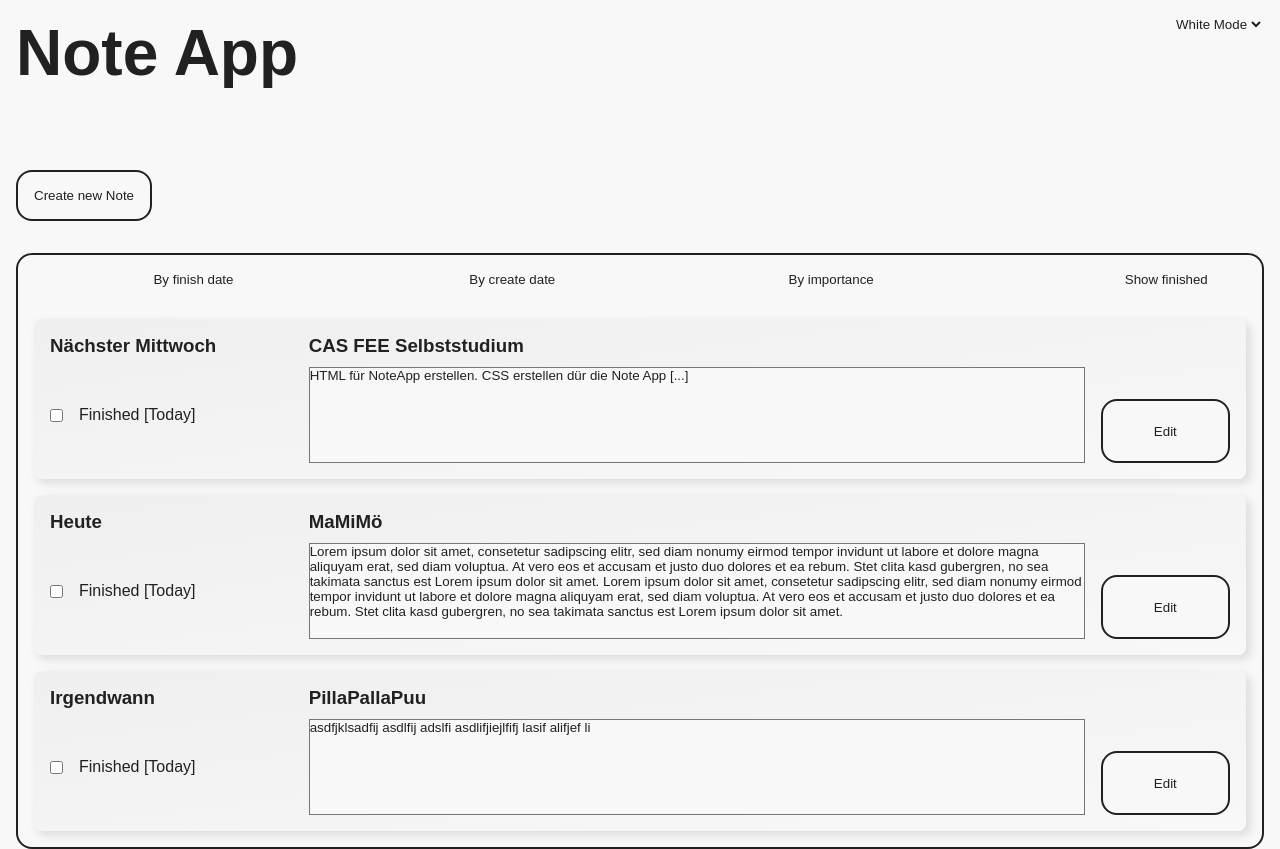
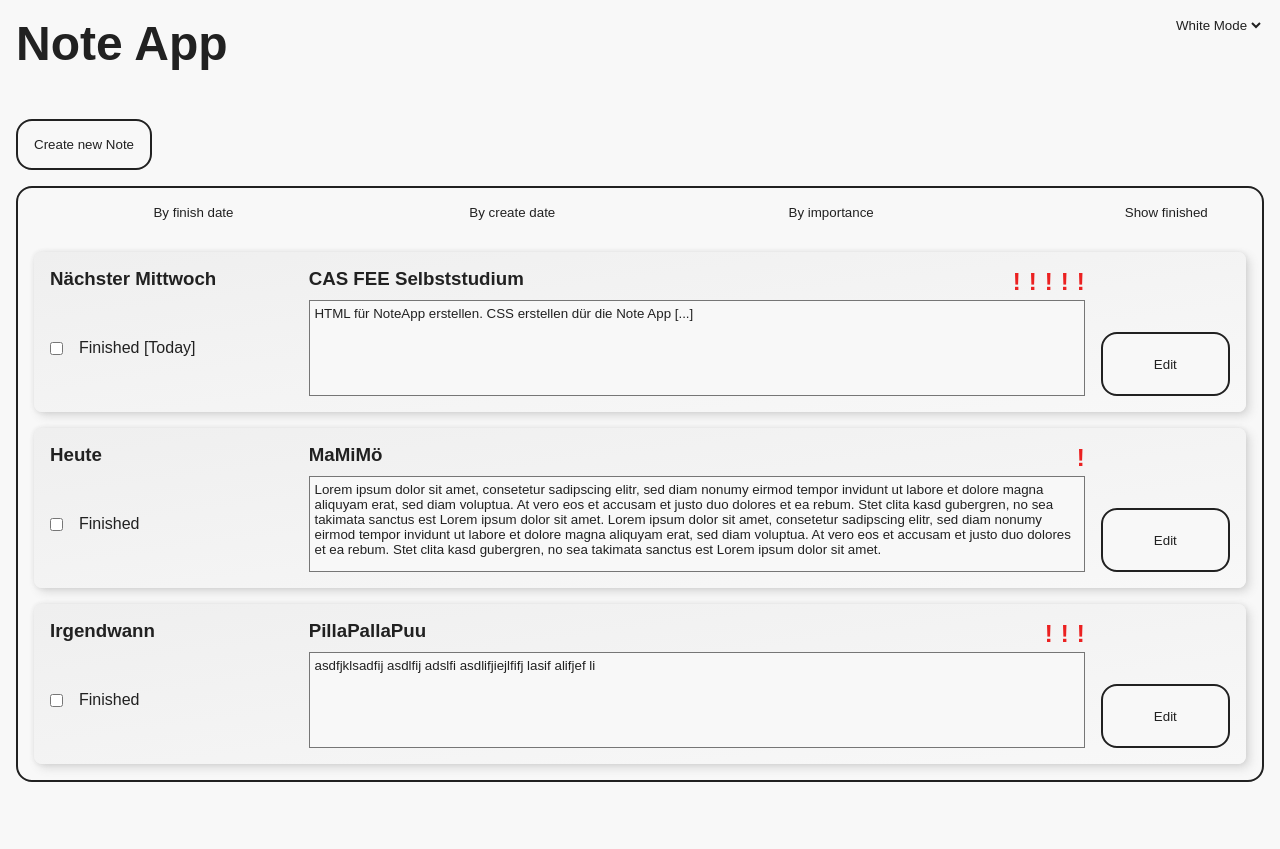
Before and after one commit to Joool7/cas-fee-project1, a plain HTML site: page source/public/index.html in a window 1280 px wide. After the commit the page ends 800 px from the top, so only its background shows below. Drawn offline with nearby package versions, Linux system fonts and the light colour scheme.

Commit message:
changes css

```diff
--- a/public/index.html
+++ b/source/public/index.html
@@ -11,13 +11,14 @@
   <body>
     <header>
       <h1>Note App</h1>
-      <label for="color-style">
+      <label for="color-style" class="tool-container">
         <select name="color-style" id="color-style">
           <option value="white-mode">White Mode</option>
           <option value="dark-mode">Dark Mode</option>
         </select>
       </label>
     </header>
+
     <main>
       <div class="headline">
         <button class="buttons" id="btn-new-note">Create new Note</button>
@@ -30,6 +31,7 @@
           <button class="buttons" id="btn-sort-importance">By importance</button>
           <button class="buttons" id="btn-show-finish">Show finished</button>
         </div>
+
         <div class="note">
           <div class="info">
             <h3>Nächster Mittwoch</h3>
@@ -40,58 +42,83 @@
               </label>
             </div>
           </div>
+
             <div class="noteBody">
               <div class="titleBar">
                 <h3 class="note-title">CAS FEE Selbststudium</h3>
+                <div class="prio">
+                  <h2>!</h2>
+                  <h2>!</h2>
+                  <h2>!</h2>
+                  <h2>!</h2>
+                  <h2>!</h2>
+                </div>
               </div>
               <label>
                 <textarea class="note-desc">HTML für NoteApp erstellen. CSS erstellen dür die Note App [...]</textarea>
               </label>
             </div>
+
           <div class="edit">
             <button class="buttons btn-edit-note">Edit</button>
           </div>
         </div>
+
         <div class="note">
           <div class="info">
             <h3>Heute</h3>
             <div class="status">
               <label>
                 <input type="checkbox">
-                Finished [Today]
+                Finished
               </label>
             </div>
           </div>
+
           <div class="noteBody">
             <div class="titleBar">
               <h3 class="note-title">MaMiMö</h3>
+              <div class="prio">
+                <h2>!</h2>
+              </div>
             </div>
+
             <label>
               <textarea class="note-desc">Lorem ipsum dolor sit amet, consetetur sadipscing elitr, sed diam nonumy eirmod tempor invidunt ut labore et dolore magna aliquyam erat, sed diam voluptua. At vero eos et accusam et justo duo dolores et ea rebum. Stet clita kasd gubergren, no sea takimata sanctus est Lorem ipsum dolor sit amet. Lorem ipsum dolor sit amet, consetetur sadipscing elitr, sed diam nonumy eirmod tempor invidunt ut labore et dolore magna aliquyam erat, sed diam voluptua. At vero eos et accusam et justo duo dolores et ea rebum. Stet clita kasd gubergren, no sea takimata sanctus est Lorem ipsum dolor sit amet.</textarea>
             </label>
           </div>
+
           <div class="edit">
             <button class="buttons btn-edit-note">Edit</button>
           </div>
         </div>
+
         <div class="note">
           <div class="info">
             <h3>Irgendwann</h3>
             <div class="status">
               <label>
                 <input type="checkbox">
-                Finished [Today]
+                Finished
               </label>
             </div>
           </div>
+
           <div class="noteBody">
             <div class="titleBar">
               <h3 class="note-title">PillaPallaPuu</h3>
+              <div class="prio">
+                <h2>!</h2>
+                <h2>!</h2>
+                <h2>!</h2>
+              </div>
             </div>
+
             <label>
               <textarea class="note-desc">asdfjklsadfij asdlfij adslfi asdlifjiejlfifj lasif alifjef li</textarea>
             </label>
           </div>
+
           <div class="edit">
             <button class="buttons btn-edit-note">Edit</button>
           </div>
--- a/public/styles/index.css
+++ b/source/public/styles/index.css
@@ -28,17 +28,17 @@ header{
     display: flex;
     padding-top: 1rem;
     margin: 0 1rem 1rem 1rem;
-    position: relative;
 }
 
 h1{
-    font-size: 4rem;
+    font-size: 3rem;
     color: var(--secondary-color);
 }
+header label{
 
+    margin-left: auto;
+}
 header select{
-    position: absolute;
-    right: 0;
     color: var(--secondary-color);
     background-color: var(--primary-color);
     border: none;
@@ -62,7 +62,7 @@ main{
 }
 
 .headline{
-    margin: 4rem 1rem 2rem 1rem;
+    margin: 2rem 1rem 1rem 1rem;
 }
 
 .headline button{
@@ -106,7 +106,7 @@ main{
     flex-direction: row;
     border-radius: 0.5rem;
     background: linear-gradient(to bottom right, var(--third-color), var(--primary-color) );
-    box-shadow: 0.25rem 0.25rem 0.6rem rgba(100, 100, 100, 0.2);
+    box-shadow: 0.25rem 0.25rem 0.6rem rgba(100, 100, 100, 0.2), 0 0 0.3rem rgba(50, 50, 50, 0.1);
 }
 
 .info{
@@ -142,6 +142,20 @@ main{
 
 .titleBar{
     flex: 1;
+    display: flex;
+    position: relative;
+}
+
+.prio{
+    position: absolute;
+    right: 0;
+    display: flex;
+    justify-content: flex-end;
+}
+.prio h2{
+    color: rgba(234, 10, 10, 0.9);
+    font-weight: bold;
+    margin-left: 0.5rem;
 }
 
 .noteBody label{
@@ -154,6 +168,7 @@ main{
 .note-desc{
     width: 100%;
     height: 100%;
+    padding: 0.3rem;
     resize: none;
     font-family: inherit;
     background-color: var(--primary-color);
```
Also changed, not shown: source/index.js (renamed from index.js), source/public/scripts/index.js (renamed from public/scripts/index.js).
